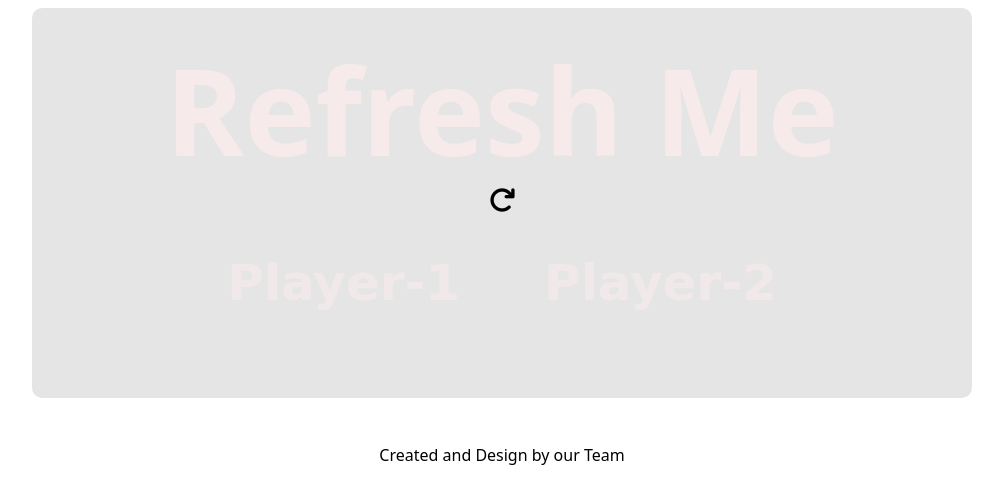
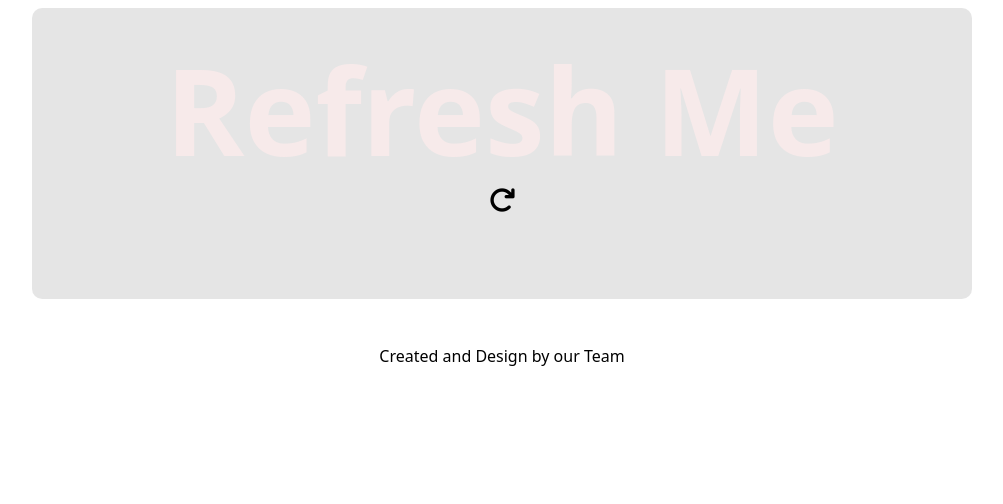
Before and after one commit to divyakumarraj/ludo, a plain HTML site: page player.html in a window 1280 px wide. Shown: the whole page, without its empty margins (138-1141 px from the left). Drawn offline with Linux system fonts and the light colour scheme.

Commit message:
Update player.html

```diff
--- a/player.html
+++ b/player.html
@@ -20,13 +20,19 @@
             <tr>
                 <th>
         <div id="player-1">
-            <h2>Player-1</h2>
+            <h2><span id="result"></span>
+                <script >
+                    document.getElementById("result").innerHTML=localStorage.getItem("textvalue");
+                </script> </h2>
             <img id="P1" src="./images/dice6.png" alt="">
         </div>
     </th>
     <th>
         <div id="player-2">
-            <h2>Player-2</h2>
+            <h2><span id="result2"></span>
+                <script >
+                    document.getElementById("result2").innerHTML=localStorage.getItem("textvalue2");
+                </script> </h2>
             <img id="P2" src="./images/dice6.png" alt="">
         </div>
     </th>
```
